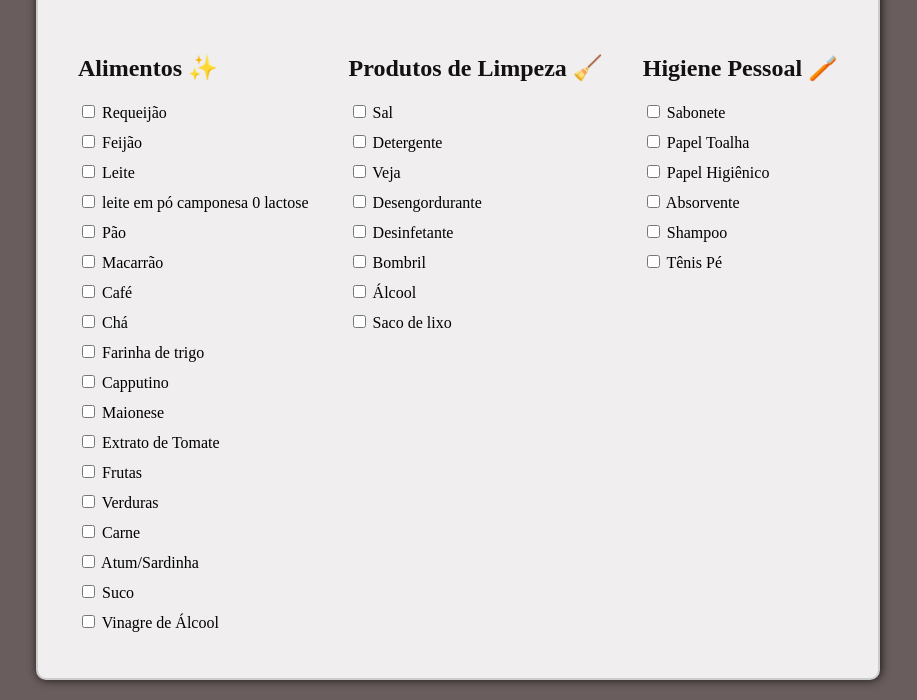
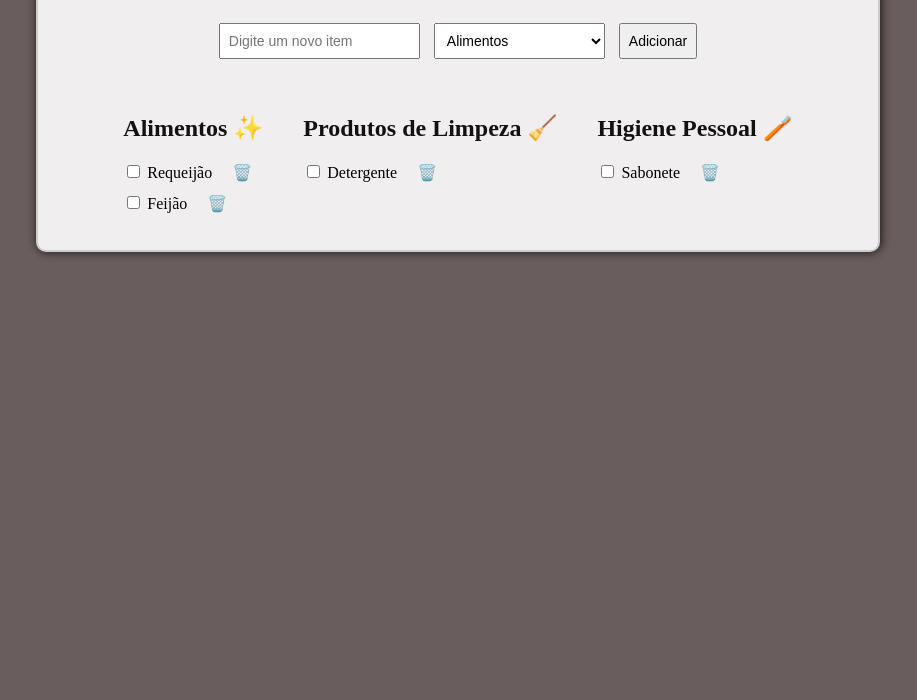
Before and after one commit to CarolineOliveiraSilva/Listadecompras, a plain HTML site: page index.html in a window 1280 px wide. Shown: the part 103-803 px from the top of the page, without its empty margins (182-1099 px from the left). Drawn offline with Linux system fonts and the light colour scheme.

Commit message:
acrescente js

```diff
--- a/index.html
+++ b/index.html
@@ -2,72 +2,62 @@
 <html lang="pt-br">
 
 <head>
-  <meta charset="UTF-8">
-  <meta name="viewport" content="width=device-width, initial-scale=1.0">
+  <meta charset="UTF-8" />
+  <meta name="viewport" content="width=device-width, initial-scale=1.0" />
   <title>Lista de Compras</title>
-  <link rel="stylesheet" href="style.css">
+  <link rel="stylesheet" href="style.css" />
 </head>
 
 <body>
-  <h1>Lista de Compras 🛒 </h1>
+  <h1>Lista de Compras 🛒</h1>
+
+  <div class="adicionar-item">
+    <input type="text" id="novo-item" placeholder="Digite um novo item" />
+    <select id="categoria">
+      <option value="alimentos">Alimentos</option>
+      <option value="limpeza">Produtos de Limpeza</option>
+      <option value="higiene">Higiene Pessoal</option>
+    </select>
+    <button onclick="adicionarItem()">Adicionar</button>
+  </div>
 
   <div class="lista-container">
-    <ul class="coluna">
-      <h2>Alimentos ✨ </h2>
-      <li><label><input type="checkbox"> Requeijão</label></li>
-      <li><label><input type="checkbox"> Feijão</label></li>
-      <li><label><input type="checkbox"> Leite</label></li>
-      <li><label><input type="checkbox"> leite em pó camponesa 0 lactose</label></li>
-      <li><label><input type="checkbox"> Pão</label></li>
-      <li><label><input type="checkbox"> Macarrão</label></li>
-      <li><label><input type="checkbox"> Café</label></li>
-      <li><label><input type="checkbox"> Chá</label></li>
-      <li><label><input type="checkbox"> Farinha de trigo</label></li>
-      <li><label><input type="checkbox"> Capputino</label></li>
-      <li><label><input type="checkbox"> Maionese</label></li>
-      <li><label><input type="checkbox"> Extrato de Tomate</label></li>
-      <li><label><input type="checkbox"> Frutas</label></li>
-      <li><label><input type="checkbox"> Verduras</label></li>
-      <li><label><input type="checkbox"> Carne</label></li>
-      <li><label><input type="checkbox"> Atum/Sardinha</label></li>
-      <li><label><input type="checkbox"> Suco</label></li>
-      <li><label><input type="checkbox"> Vinagre de Álcool</label></li>
-    </ul>
+    <div class="coluna">
+      <h2>Alimentos ✨</h2>
+      <ul id="lista-alimentos">
+        <li>
+          <label><input type="checkbox" /> Requeijão</label>
+          <button onclick="removerItem(this)" class="remover">🗑️</button>
+        </li>
+        <li>
+          <label><input type="checkbox" /> Feijão</label>
+          <button onclick="removerItem(this)" class="remover">🗑️</button>
+        </li>
+      </ul>
+    </div>
 
-    <ul class="coluna">
+    <div class="coluna">
       <h2>Produtos de Limpeza 🧹</h2>
-      <li><label><input type="checkbox"> Sal</label></li>
-      <li><label><input type="checkbox"> Detergente</label></li>
-      <li><label><input type="checkbox"> Veja</label></li>
-      <li><label><input type="checkbox"> Desengordurante</label></li>
-      <li><label><input type="checkbox"> Desinfetante</label></li>
-      <li><label><input type="checkbox"> Bombril</label></li>
-      <li><label><input type="checkbox"> Álcool</label></li>
-      <li><label><input type="checkbox"> Saco de lixo</label></li>
-    </ul>
+      <ul id="lista-limpeza">
+        <li>
+          <label><input type="checkbox" /> Detergente</label>
+          <button onclick="removerItem(this)" class="remover">🗑️</button>
+        </li>
+      </ul>
+    </div>
 
-
-    <ul class="coluna">
+    <div class="coluna">
       <h2>Higiene Pessoal 🪥</h2>
-      <li><label><input type="checkbox"> Sabonete</label></li>
-      <li><label><input type="checkbox"> Papel Toalha</label></li>
-      <li><label><input type="checkbox"> Papel Higiênico</label></li>
-      <li><label><input type="checkbox"> Absorvente</label></li>
-      <li><label><input type="checkbox"> Shampoo</label></li>
-      <li><label><input type="checkbox"> Tênis Pé</label></li>
-    </ul>
-
-
-
-
-    </ul>
+      <ul id="lista-higiene">
+        <li>
+          <label><input type="checkbox" /> Sabonete</label>
+          <button onclick="removerItem(this)" class="remover">🗑️</button>
+        </li>
+      </ul>
+    </div>
   </div>
 
-
-
-  </ul>
-
-
+  <script src="script.js"></script>
 </body>
 
 </html>
--- /dev/null
+++ b/script.js
@@ -0,0 +1,70 @@
+function salvarListas() {
+  const categorias = ['alimentos', 'limpeza', 'higiene'];
+  const dadosParaSalvar = {};
+
+  categorias.forEach(cat => {
+    const ul = document.getElementById(`lista-${cat}`);
+    // Pega o texto de cada li (sem o botão)
+    const itens = Array.from(ul.querySelectorAll('li label')).map(label => label.textContent.trim());
+    dadosParaSalvar[cat] = itens;
+  });
+
+  localStorage.setItem('listasCompras', JSON.stringify(dadosParaSalvar));
+}
+
+// Carrega as listas salvas do LocalStorage
+function carregarListas() {
+  const dadosSalvos = localStorage.getItem('listasCompras');
+  if (!dadosSalvos) return; // nada salvo ainda
+
+  const listas = JSON.parse(dadosSalvos);
+
+  Object.entries(listas).forEach(([categoria, itens]) => {
+    const ul = document.getElementById(`lista-${categoria}`);
+    ul.innerHTML = ''; // limpa lista atual
+
+    itens.forEach(texto => {
+      const li = document.createElement('li');
+      li.innerHTML = `
+        <label><input type="checkbox"> ${texto}</label>
+        <button onclick="removerItem(this)" class="remover">🗑️</button>
+      `;
+      ul.appendChild(li);
+    });
+  });
+}
+
+// Função para adicionar item na lista (modificada para salvar após adicionar)
+function adicionarItem() {
+  const input = document.getElementById('novo-item');
+  const categoria = document.getElementById('categoria').value;
+  const valor = input.value.trim();
+
+  if (valor === '') {
+    alert('Digite um item válido.');
+    return;
+  }
+
+  const novoItem = document.createElement('li');
+  novoItem.innerHTML = `
+    <label><input type="checkbox"> ${valor}</label>
+    <button onclick="removerItem(this)" class="remover">🗑️</button>
+  `;
+
+  document.getElementById(`lista-${categoria}`).appendChild(novoItem);
+
+  input.value = '';
+  input.focus();
+
+  salvarListas();
+}
+
+// Função para remover item e salvar
+function removerItem(botao) {
+  const item = botao.parentElement;
+  item.remove();
+  salvarListas();
+}
+
+// Chama carregarListas quando a página terminar de carregar
+window.onload = carregarListas;
--- a/style.css
+++ b/style.css
@@ -1,8 +1,8 @@
-html{
+html {
   background-color: rgba(105, 92, 92, 0.993);
 }
-body{
 
+body {
   background-color: #f0eeee;
   border: 2px solid #ccc;
   border-radius: 10px;
@@ -18,24 +18,30 @@ h1 {
   text-align: center;
   font-style: italic;
 }
+
 h2 {
   margin-top: 20px;
   color: #131111;
 }
+
+.adicionar-item {
+  margin-bottom: 30px;
+  text-align: center;
+}
+
+.adicionar-item input,
+.adicionar-item select,
+.adicionar-item button {
+  padding: 8px;
+  font-size: 14px;
+  margin: 5px;
+}
+
 .lista-container {
   display: flex;
   justify-content: center;
+  flex-wrap: wrap;
   gap: 40px;
-}
-
-.coluna {
-  list-style: none;
-  padding: 0;
-}
-
-.coluna li {
-  margin-bottom: 10px;
-  font-size: 16px;
 }
 
 ul {
@@ -43,12 +49,31 @@ ul {
   padding-left: 0;
 }
 
-.container {
-  display: flex;
-  flex-wrap: wrap;
-  gap: 40px;
+ul li {
+  margin-bottom: 10px;
+  font-size: 16px;
 }
 
-.container > div {
-  flex: 1 1 300px;
+.remover {
+  background-color: transparent;
+  border: none;
+  color: red;
+  font-size: 16px;
+  cursor: pointer;
+  margin-left: 10px;
 }
+
+.remover:hover {
+  color: darkred;
+}
+
+input[type="checkbox"]:checked {
+  accent-color: green;
+}
+
+@media (max-width: 600px) {
+  .lista-container {
+    flex-direction: column;
+    align-items: center;
+  }
+}
```
